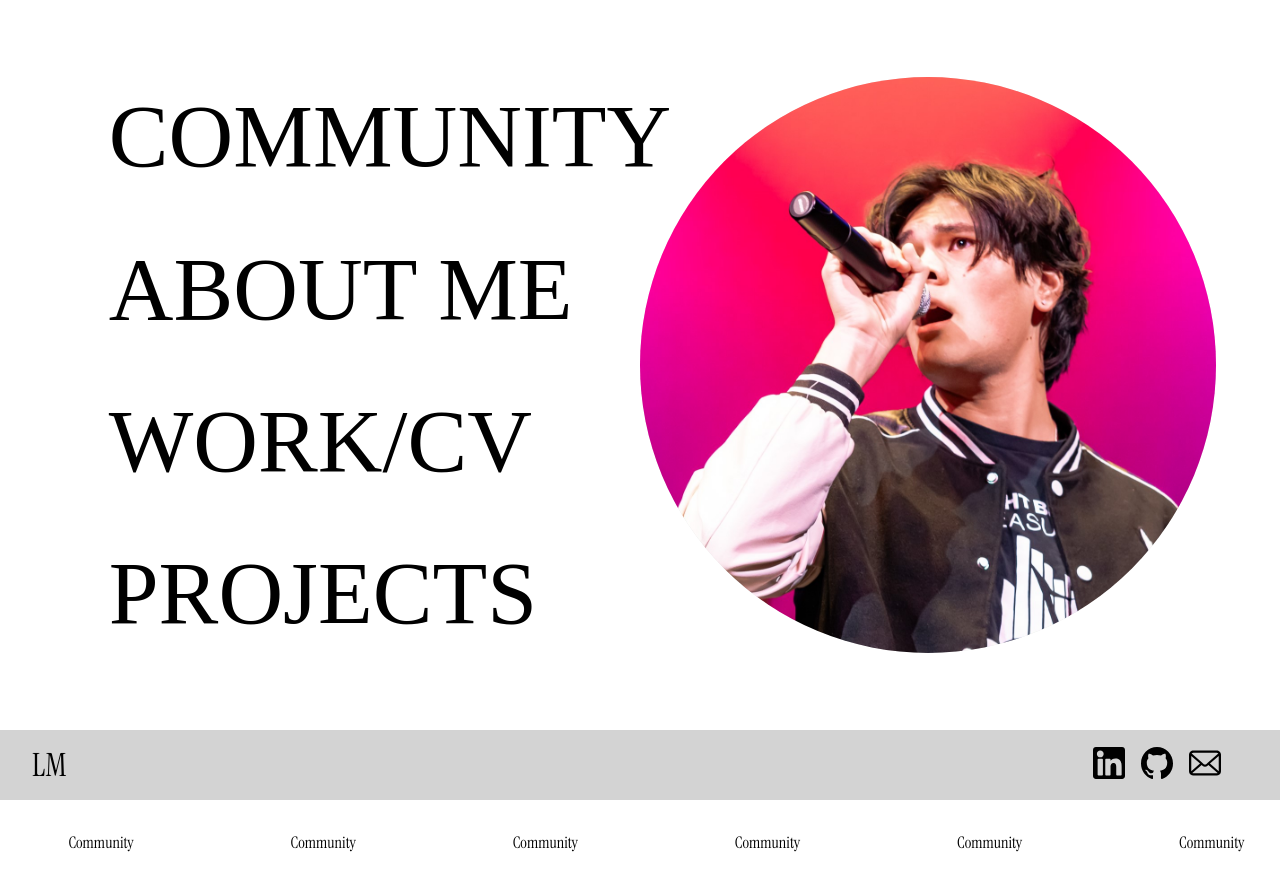
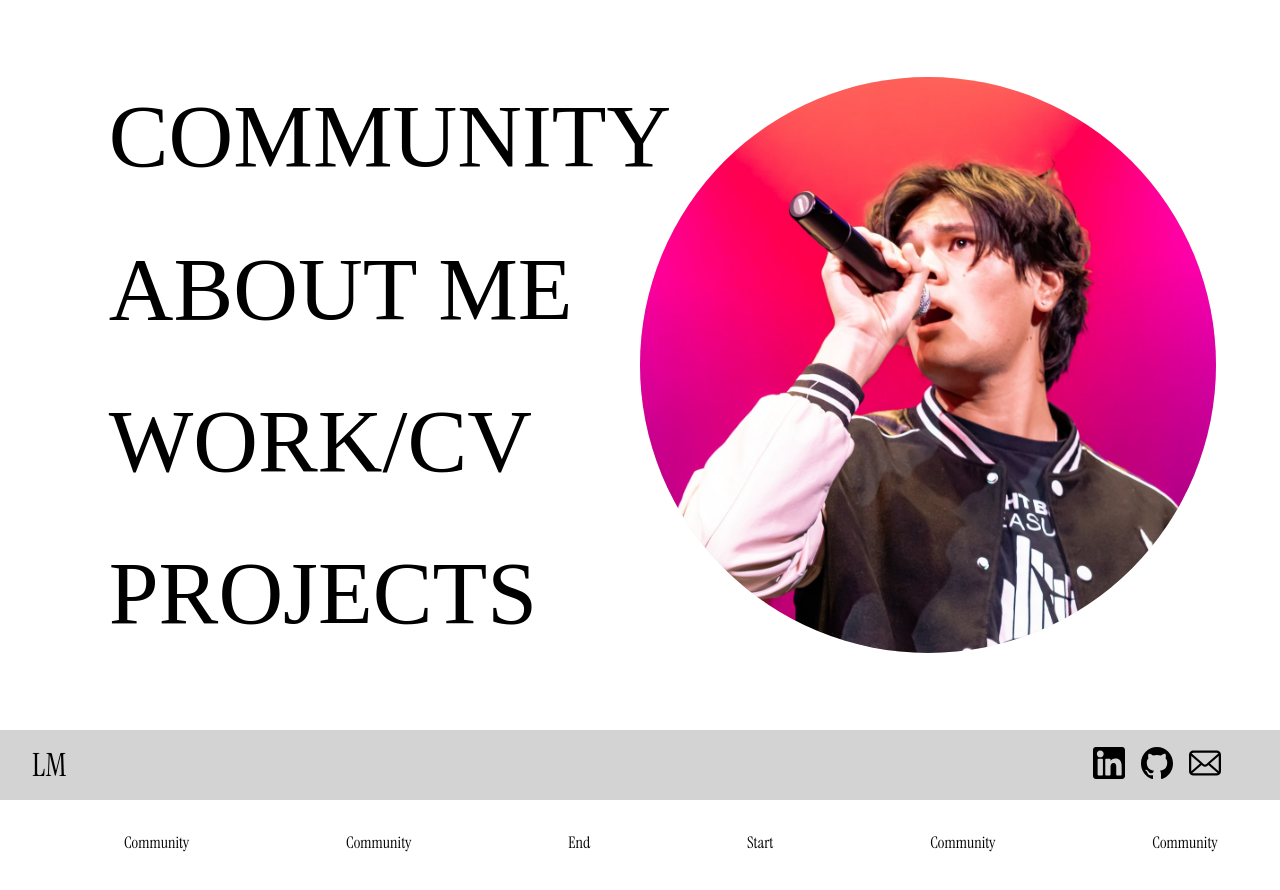
Before and after one commit to Logan-Mui/Web-Portfolio, a React (Vite) app: page / in a window 1280 px wide. Shown: the top 890 px of the page. Built offline with nearby package versions, Linux system fonts and the light colour scheme.

Commit message:
WAIT there's secret hidden text

```diff
--- a/src/pages/community.tsx
+++ b/src/pages/community.tsx
@@ -11,18 +11,14 @@ function community() {
           <p>Community</p>
           <p>Community</p>
           <p>Community</p>
-          <p>Community</p>
-          <p>Community</p>
-          <p>Community</p>
-          <p>Community</p>
-          <p>Community</p>
-          <p>Community</p>
-          <p>Community</p>
-          <p>Community</p>
-          <p>Community</p>
-          <p>Community</p>
-          <p>Community</p>
           <p>End</p>
+          <p aria-hidden="true">Start</p>
+          <p aria-hidden="true">Community</p>
+          <p aria-hidden="true">Community</p>
+          <p aria-hidden="true">Community</p>
+          <p aria-hidden="true">Community</p>
+          <p aria-hidden="true">Community</p>
+          <p aria-hidden="true">End</p>
         </div>
       </div>
     </div>
```
